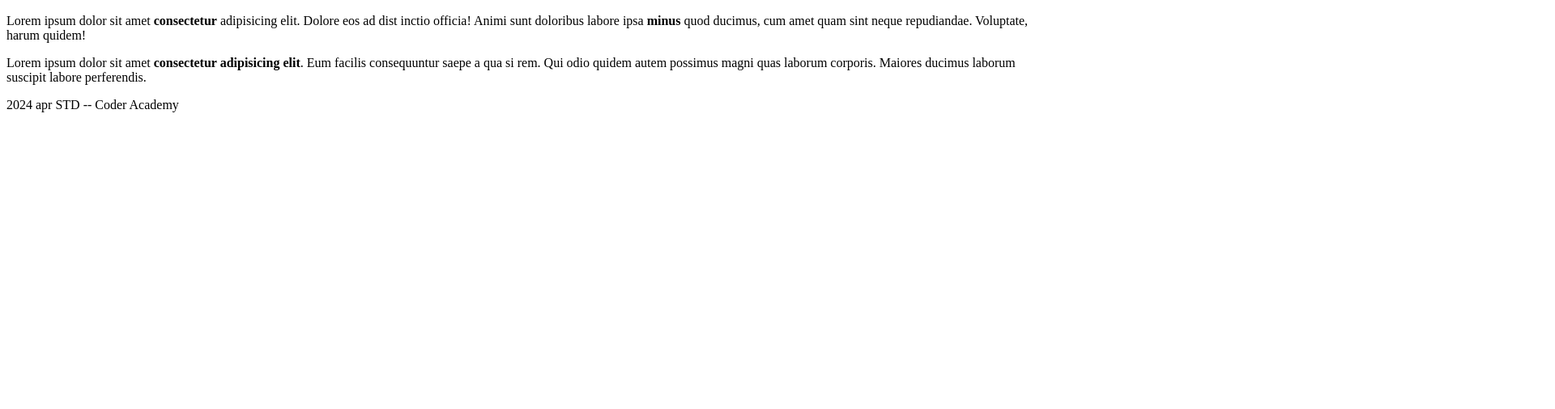
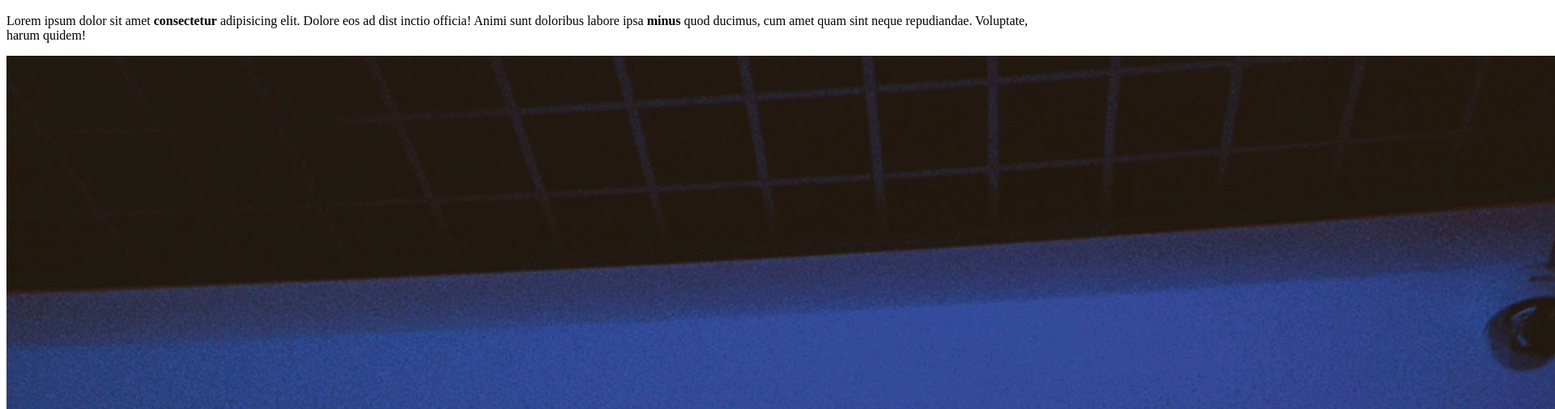
Before and after one commit to JTD20123/t1w1-intro-to-web, a plain HTML site: page index.html in a window 1280 px wide. Shown: the part 110-616 px from the top of the page at 81% size, 1920 px wide, since content can reach past the window. Drawn offline with Linux system fonts and the light colour scheme.

```diff
--- a/index.html
+++ b/index.html
@@ -15,6 +15,7 @@
     inctio officia! Animi sunt doloribus labore ipsa <strong>minus</strong> quod ducimus, cum amet
     quam sint neque repudiandae. Voluptate, harum quidem!
     </p>
+    <img src="./retro.jpg" alt="retro image from unsplash">
     <p>
     Lorem ipsum dolor sit amet <strong> consectetur adipisicing elit</strong>. Eum facilis consequuntur saepe a qua
     si rem. Qui odio quidem autem possimus magni quas laborum corporis. Maiores ducimus laborum
```
Also changed, not shown: retro.jpg (added).
